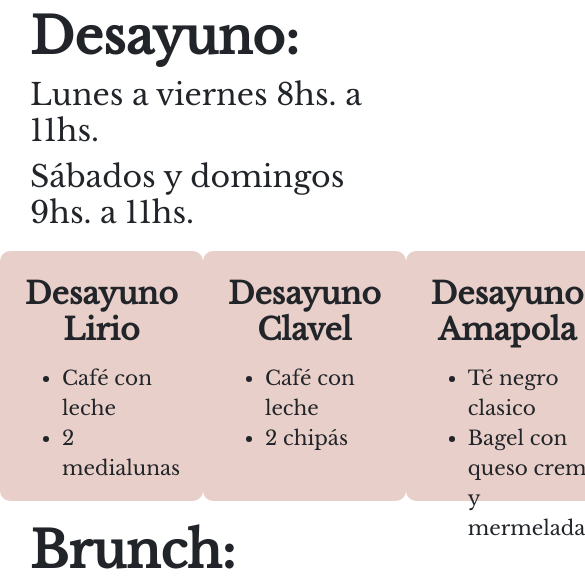
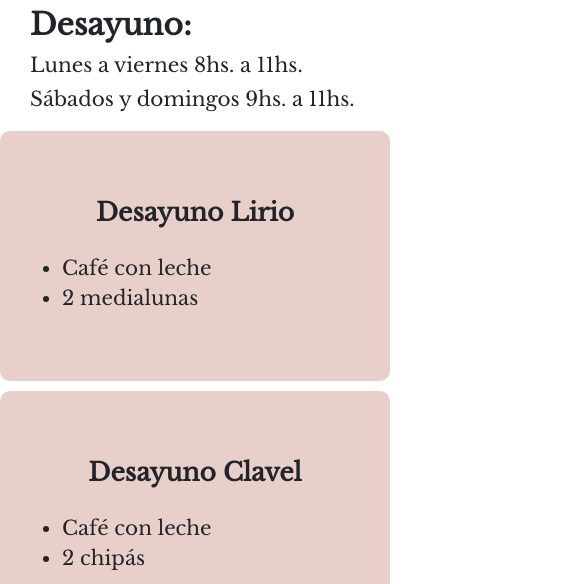
Before and after one commit to CandelaBasaez/Proyecto_Basaez, a plain HTML site: page Paginaweb_Basaez/paginas/para-compartir.html in a window 390 px wide. Shown: the part 278-862 px from the top of the page, 585 px wide, since content can reach past the window. Drawn offline with nearby package versions, Linux system fonts and the light colour scheme.

Commit message:
Cambios finales prueba

```diff
--- a/Paginaweb_Basaez/css/style.css
+++ b/Paginaweb_Basaez/css/style.css
@@ -199,6 +199,7 @@ footer p{
     display: flex ;
     flex-direction: column ;
     align-items: center ;
+    justify-content: center;
     padding: 10px ;
     background-color: e9cfc9;
     font-size: 14px ;
@@ -275,6 +276,7 @@ footer p{
     font-weight: bold;
 }
 
+
 .botonVolver{
     display: block;
     text-align: center;
@@ -309,13 +311,6 @@ footer p{
     margin-bottom: 10pxs;
 }
 
-
-.opcion h1{
-    font-size: 30px;
-    margin: 15px;
-    text-align: center;
-}
-
 .opcion{
     font-family: 'Libre Baskerville Regular',serif;
     background-color: e9cfc9;
@@ -323,6 +318,12 @@ footer p{
     width: 400px;
     padding: 10px;
     border-radius: 10px;
+}
+
+.opcion h1{
+    font-size: 30px;
+    margin: 15px;
+    text-align: center;
 }
 
 .opcion ul{
@@ -623,6 +624,72 @@ footer p{
         text-align: center;
     }
 
+    .producto{
+        height: 285px ;
+        width: 250px;
+        padding: 10px ;
+        margin-bottom: 10px;
+    }
+
+    .opciones{
+        display: flex;
+        flex-wrap: wrap;
+        flex-direction: row;
+        justify-content: space-around;
+        align-content: space-around;
+        margin-top: 20px;
+        margin-bottom: 20px;
+    }
+
+
+    .combinaciones{
+        display: flex;
+        flex-wrap: wrap;
+        flex-direction: row;
+        justify-content: space-around;
+        align-content: space-around;
+        margin-top: 20px;
+        margin-bottom: 20px;
+    }
+
+    .combos h1{
+        font-family: 'Libre Baskerville Regular',serif;
+        font-size: 30px;
+        margin-left: 30px;
+        margin-top: 10px;
+        margin-bottom: 10pxs;
+        font-weight: bold;
+    }
+
+    .combos h2{
+        font-family: 'Libre Baskerville Regular',serif;
+        font-size: 20px;
+        margin-left: 30px;
+        margin-top: 10px;
+        margin-bottom: 10pxs;
+    }
+
+    .opcion{
+        display: flex;
+        flex-direction: column;
+        justify-content: center;
+        margin-bottom: 10px;
+    }
+
+
+    .opcion h1{
+        font-size: 25px;
+        margin: 15px;
+        text-align: center;
+    }
+
+    .opcion ul{
+        font-size: 20px;
+        margin-left: 20px;
+        margin-top: 10px;
+    }
+
+
     #lectura p{
         font-size: 20px;
         margin-top: 20px;
```
